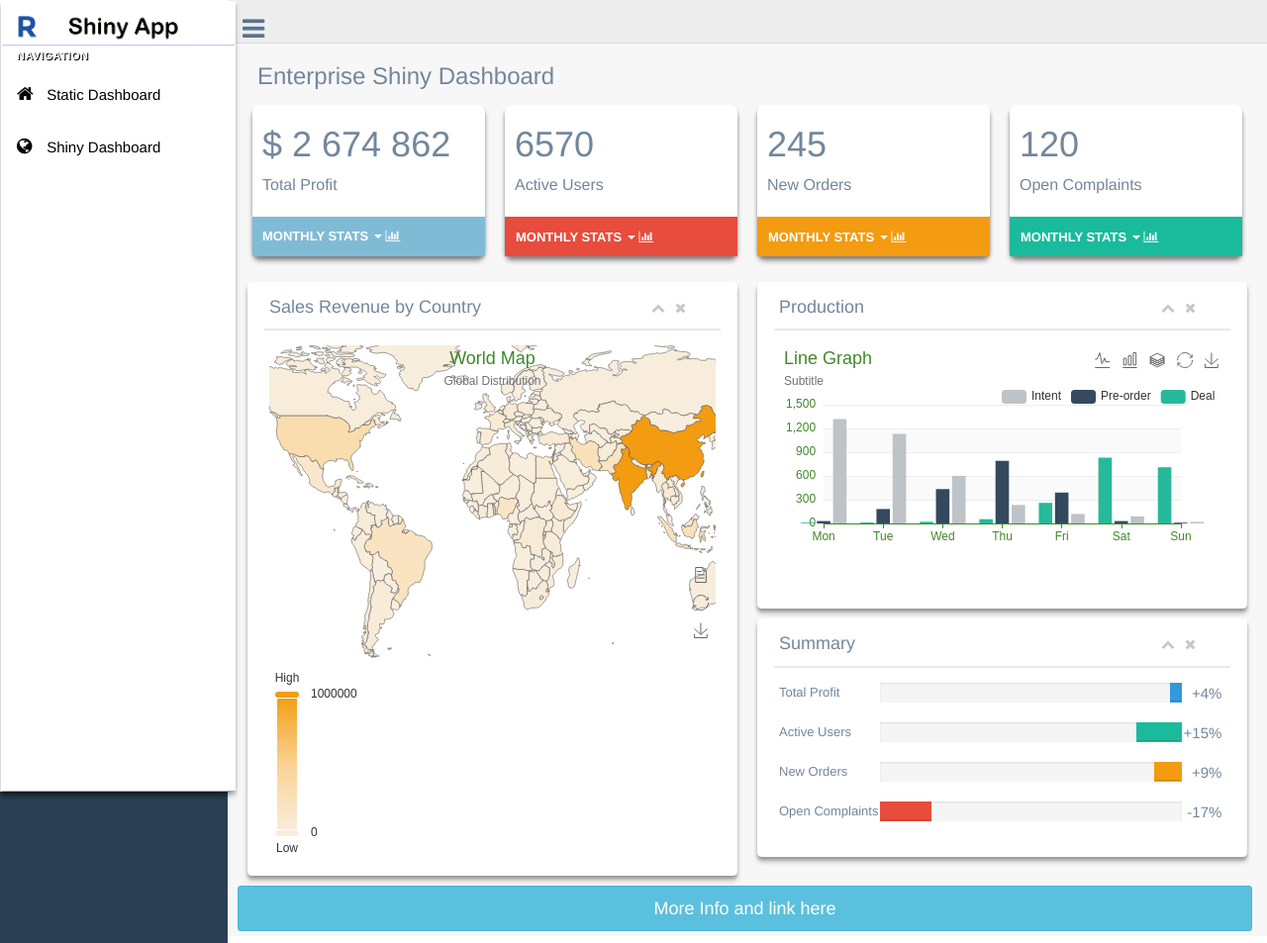
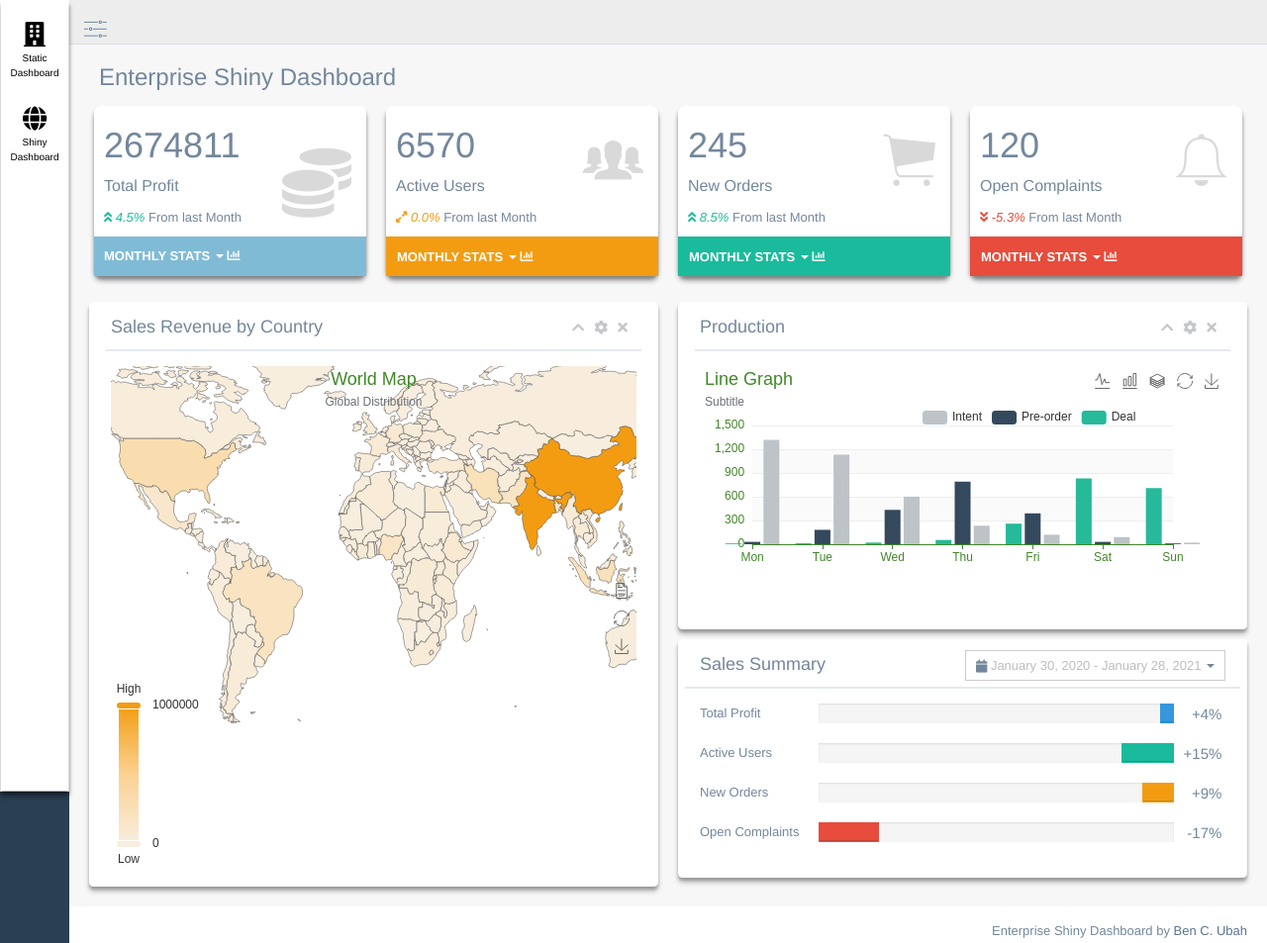
Before and after one commit to benubah/appsln, a plain HTML site: page dashboard.html in a window 1280 px wide. Shown: the top 953 px of the page at 99% size. Drawn offline with nearby package versions, Linux system fonts and the light colour scheme.

Commit message:
improve UI

```diff
--- a/dashboard.html
+++ b/dashboard.html
@@ -6,29 +6,33 @@
     <meta charset="utf-8">
     <meta http-equiv="X-UA-Compatible" content="IE=edge">
     <meta name="viewport" content="width=device-width, initial-scale=1">
-
+	<link rel="icon" href="images/favicon.ico" type="image/ico" />
     <title>Enterprise Shiny Dashboard | Sales </title>
 
     <!-- Bootstrap -->
     <link href="css/bootstrap.min.css" rel="stylesheet">
     <!-- Font Awesome -->
     <link href="font-awesome/css/font-awesome.min.css" rel="stylesheet">
+<link href="https://cdnjs.cloudflare.com/ajax/libs/font-awesome/5.15.2/css/all.min.css" rel="stylesheet">
      <link href="css/bootstrap-progressbar-3.3.4.min.css" rel="stylesheet">
+  <link rel="stylesheet" href="https://code.ionicframework.com/ionicons/2.0.1/css/ionicons.min.css">
+    <link href="css/daterangepicker.css" rel="stylesheet">
+    <link href="css/animate.min.css" rel="stylesheet">
     <!-- Custom Theme Style -->
     <link href="css/custom.min.css" rel="stylesheet">
     <link href="css/custom.css" rel="stylesheet">
-  </head>
+ </head>
 
-  <body class="nav-md" >
+  <body class="nav-sm" >
     <div class="container body" >
       <div class="main_container" >
         <div class="col-md-3 left_col menu_fixed bg-white  material-sidebar">
-          <div class="left_col scroll-view bg-white  material-sidebar" style=" font-size:15px">
+          <div class="left_col scroll-view bg-white  material-sidebar" style="height:100%; font-size:15px">
 
 		 <!-- menu profile quick info -->
             <div class="profile clearfix">
               <div class="profile_pic">
-                <img src="images/Rc.png" width = "235px" alt="dashboard logo picture" class="">
+                <img src="images/Rc.png" width = "230px" alt="dashboard logo picture" class="">
               </div>
                </div>
             <!-- /menu profile quick info -->
@@ -37,13 +41,13 @@
 
 
             <!-- sidebar menu -->
-            <div id="sidebar-menu" class="main_menu_side hidden-print main_menu">
+            <div id="sidebar-menu" class="main_menu_side hidden-print main_menu" >
               <div class="menu_section">
                 <h3>Navigation</h3>
                 <ul class="nav side-menu">
-                  <li><a href="https://benubah.github.io/appsln/dashboard.html"><i class="fa fa-home"></i> Static Dashboard</a>
+                  <li><a href="https://benubah.github.io/appsln/dashboard.html"><i class="fas fa-building"></i> Static Dashboard</a>
                                     </li>
- <li><a href="https://benubah.shinyapps.io/appsln-dashboard/"><i class="fa fa-globe"></i> Shiny Dashboard</a>
+ <li><a href="https://benubah.shinyapps.io/appsln-dashboard/"><i class="fas fa-globe"></i> Shiny Dashboard</a>
                                     </li>                                  </ul>
               </div>
 
@@ -58,7 +62,7 @@
           <div class="nav_menu">
             <nav>
               <div class="nav toggle">
-                <a id="menu_toggle"><i class="fa fa-bars"></i></a>
+                <a id="menu_toggle"><i class="ion ion-ios-settings"></i></a>
               </div>
             </nav>
           </div>
@@ -90,12 +94,15 @@
                       <!-- ./col -->
           <div class="animated flipInY col-lg-3 col-md-3 col-sm-6 col-xs-12">
             <!-- small box -->
-            <div class="small-box">
+            <div class="small-box card-primary-widget">
               <div class="inner">
-                <h1>$ 2 674 862</h1>
-                <p>Total Profit</p>
+                <h1 class="countCash">2674811</h1>
+                 <p>Total Profit</p>
+			 <span class="count_bottom"><i class="green"><i class="fas fa-angle-double-up"></i> 4.5% </i> From last Month</span>
               </div>
-
+              <div class="icon">
+                <i class="fas fa-coins" style="margin-top:23px"></i>
+              </div>
               <span href="#" class="small-box-footer"> <a id="drop4" href="#" class="dropdown-toggle text-white" data-toggle="dropdown" aria-haspopup="true" role="button" aria-expanded="false">
                                   MONTHLY STATS
                                   <span class="caret"></span>
@@ -111,13 +118,16 @@
 
                       <div class="animated flipInY col-lg-3 col-md-3 col-sm-6 col-xs-12">
             <!-- small box -->
-            <div class="small-box">
+            <div class="small-box card-warning-widget">
               <div class="inner">
-                <h1>6570</h1>
+                <h1 class="count">6570</h1>
                 <p>Active Users</p>
+			<span class="count_bottom"><i style="color:#f39c12;"><i class="fas fa-expand-alt"></i> 0.0% </i> From last Month</span>
               </div>
-
-              <span href="#" class="small-box-footer bg-red"> <a id="drop4" href="#" class="dropdown-toggle text-white" data-toggle="dropdown" aria-haspopup="true" role="button" aria-expanded="false">
+              <div class="icon">
+                <i class="ion ion-ios-people"></i>
+              </div>
+              <span href="#" class="small-box-footer bg-orange"> <a id="drop4" href="#" class="dropdown-toggle text-white" data-toggle="dropdown" aria-haspopup="true" role="button" aria-expanded="false">
                                   MONTHLY STATS
                                   <span class="caret"></span>
                               </a>
@@ -133,12 +143,16 @@
 
 <div class="animated flipInY col-lg-3 col-md-3 col-sm-6 col-xs-12">
             <!-- small box -->
-            <div class="small-box">
+            <div class="small-box card-success-widget">
               <div class="inner">
-                <h1>245</h1>
+                <h1 class="count">245</h1>
                 <p>New Orders</p>
+<span class="count_bottom"><i class="green"><i class="fas fa-angle-double-up"></i> 8.5% </i> From last Month</span>
               </div>
-              <span href="#" class="small-box-footer bg-orange"> <a id="drop4" href="#" class="dropdown-toggle text-white" data-toggle="dropdown" aria-haspopup="true" role="button" aria-expanded="false">
+			<div class="icon">
+                <i class="ion ion-ios-cart"></i>
+              </div>
+              <span href="#" class="small-box-footer bg-green"> <a id="drop4" href="#" class="dropdown-toggle text-white" data-toggle="dropdown" aria-haspopup="true" role="button" aria-expanded="false">
                                   MONTHLY STATS
                                   <span class="caret"></span>
                               </a>
@@ -154,13 +168,16 @@
 
 <div class="animated flipInY col-lg-3 col-md-3 col-sm-6 col-xs-12">
             <!-- small box -->
-            <div class="small-box">
+            <div class="small-box card-danger-widget">
               <div class="inner">
-                <h1>120</h1>
+                <h1 class="count">120</h1>
                 <p>Open Complaints</p>
+			<span class="count_bottom"><i class="red"><i class="fas fa-angle-double-down"></i> -5.3% </i> From last Month</span>
               </div>
-
-              <span href="#" class="small-box-footer bg-green"> <a id="drop4" href="#" class="dropdown-toggle text-white" data-toggle="dropdown" aria-haspopup="true" role="button" aria-expanded="false">
+              <div class="icon">
+                <i class="ion ion-ios-bell-outline"></i>
+              </div>
+              <span href="#" class="small-box-footer bg-red"> <a id="drop4" href="#" class="dropdown-toggle text-white" data-toggle="dropdown" aria-haspopup="true" role="button" aria-expanded="false">
                                   MONTHLY STATS
                                   <span class="caret"></span>
                               </a>
@@ -178,13 +195,22 @@
 				</div>
 <div class="clearfix"></div>
 
-                           <div class="col-md-6 col-sm-6 col-xs-12">
-                <div class="x_panel material-container">
+                           <div class="wow fadeInDown col-md-6 col-sm-6 col-xs-12">
+                <div class="x_panel material-container card-primary card-outline">
                   <div class="x_title">
                     <h2>Sales Revenue by Country</h2>
                     <ul class="nav navbar-right panel_toolbox">
                       <li><a class="collapse-link"><i class="fa fa-chevron-up"></i></a>
                       </li>
+				<li class="dropdown">
+                      <a href="#" class="dropdown-toggle" data-toggle="dropdown" role="button" aria-expanded="false"><i class="fa fa-gear"></i></a>
+                      <ul class="dropdown-menu" role="menu">
+                        <li><a href="#">Map 1</a>
+                        </li>
+                        <li><a href="#">Map 2</a>
+                        </li>
+                      </ul>
+                    </li>
       <li><a class="close-link"><i class="fa fa-close"></i></a>
                       </li>
                     </ul>
@@ -192,20 +218,30 @@
                   </div>
                   <div class="x_content">
 
-                                        <div id="echart_world_map" style="height:520px;"></div>
+                                        <div id="echart_world_map" style="height:510px;"></div>
 
                   </div>
                 </div>
               </div>
 
 
-              <div class="col-md-6 col-sm-6 col-xs-12">
-                <div class="x_panel material-container">
+              <div class="wow fadeInDown col-md-6 col-sm-6 col-xs-12">
+                <div class="x_panel material-container card-warning card-outline">
                   <div class="x_title">
                     <h2>Production</h2>
                     <ul class="nav navbar-right panel_toolbox">
                       <li><a class="collapse-link"><i class="fa fa-chevron-up"></i></a>
                       </li>
+				<li class="dropdown">
+                      <a href="#" class="dropdown-toggle" data-toggle="dropdown" role="button" aria-expanded="false"><i class="fa fa-gear"></i></a>
+                      <ul class="dropdown-menu" role="menu">
+                        <li><a href="#">Chart 1</a>
+                        </li>
+                        <li><a href="#">Chart 2</a>
+                        </li>
+                      </ul>
+                    </li>
+
      <li><a class="close-link"><i class="fa fa-close"></i></a>
                       </li>
                     </ul>
@@ -219,18 +255,20 @@
                 </div>
               </div>
 
-              <div class="col-md-6 col-sm-6 col-xs-12">
-                <div class="x_panel material-container">
-                  <div class="x_title">
-                    <h2>Summary</h2>
-                    <ul class="nav navbar-right panel_toolbox">
-                      <li><a class="collapse-link"><i class="fa fa-chevron-up"></i></a>
-                      </li>
-                                            <li><a class="close-link"><i class="fa fa-close"></i></a>
-                      </li>
-                    </ul>
-                    <div class="clearfix"></div>
+              <div class="wow fadeInDown col-md-6 col-sm-6 col-xs-12">
+                <div class="x_panel material-container card-success card-outline">
+                  <div class="row x_title">
+                  <div class="col-md-4">
+                    <h2>Sales Summary </h2>
                   </div>
+                  <div class="col-md-8">
+                    <div id="reportrange" class="pull-right" style="background: #fff; cursor: pointer; padding: 5px 10px; border: 1px solid #ccc">
+                      <i class="glyphicon glyphicon-calendar fa fa-calendar"></i>
+                      <span>January 30, 2020 - January 28, 2021</span> <b class="caret"></b>
+                    </div>
+                  </div>
+                </div>
+
                   <div class="x_content">
 			<div class="widget_summary">
                     <div class="w_left w_25">
@@ -303,10 +341,6 @@
                 </div>
               </div>
 
-<div class="buttons">
-<button type="button" class="btn btn-info btn-lg btn-block" onclick="window.location.href='#'"> More Info and link here</button>
-</div>
-
             </div>
           </div>
         </div>
@@ -328,9 +362,17 @@
     <script src="js/bootstrap-progressbar.js"></script>
     <script src="js/echarts/echarts.js"></script>
     <script src="js/echarts/map/js/world.js"></script>
+    <script src="js/moment.min.js"></script>
+    <script src="js/daterangepicker.js"></script>
+    <script src="js/materialize.min.js"></script>
 
  <!-- Custom Theme Scripts -->
     <script src="js/custom2.min.js"></script>
-
+    <script src="js/counter.js"></script>
+<script src="js/wow.min.js"></script>
+    <script>
+//Initiat WOW JS
+	new WOW().init();
+</script>
   </body>
 </html>
```
